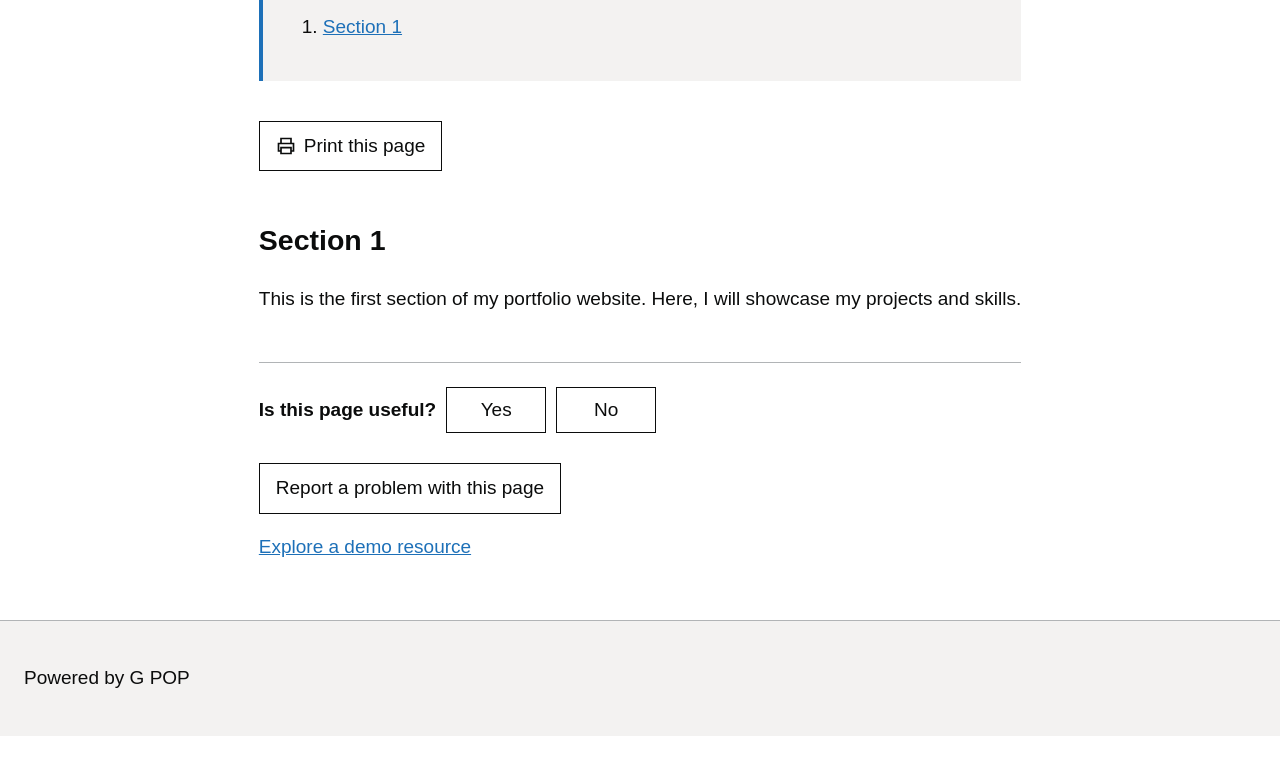
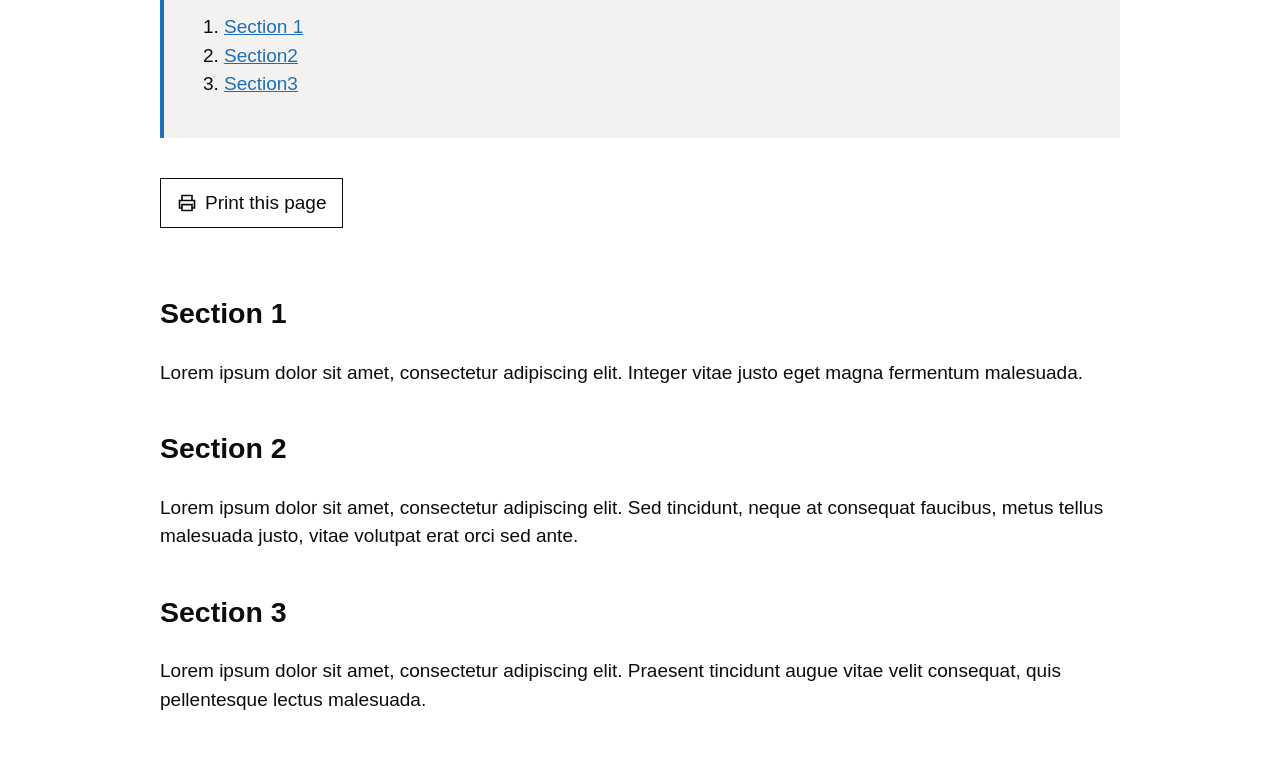
Before and after one commit to mePopis/g-pop-web-services, a plain HTML site: page index.html in a window 1280 px wide. Shown: the part 390-1149 px from the top of the page. Before the commit the page ends 1126 px from the top, so only its background shows below. Drawn offline with Linux system fonts and the light colour scheme.

Commit message:
Add content sections and contents links

```diff
--- a/index.html
+++ b/index.html
@@ -31,6 +31,8 @@
                 <h2>Contents</h2>
                 <ol>
                     <li><a href="#section1">Section 1</a></li>
+                    <li><a href="#section2">Section2</a></li>
+                    <li><a href="#section3">Section3</a></li>
                 </ol>
             </nav>
             <button class="print-button" type="button" onclick="window.print()">
@@ -51,7 +53,16 @@
             </button>
             <section id="section1">
                 <h2>Section 1</h2>
-                <p>This is the first section of my portfolio website. Here, I will showcase my projects and skills.</p>
+                <p>Lorem ipsum dolor sit amet, consectetur adipiscing elit. Integer vitae justo eget magna fermentum malesuada.</p>
+            </section>
+            <section id="section2">
+                <h2>Section 2</h2>
+                <p>Lorem ipsum dolor sit amet, consectetur adipiscing elit. Sed tincidunt, neque at consequat faucibus, metus tellus malesuada justo, vitae volutpat erat orci sed ante.</p>
+            </section>
+            <section id="section3">
+                <h2>Section 3</h2>
+                <p>Lorem ipsum dolor sit amet, consectetur adipiscing elit. Praesent tincidunt augue vitae velit consequat, quis pellentesque lectus malesuada.</p>
+            </section>
             <section class="page-feedback" aria-labelledby="feedback-heading">
                 <div class="feedback-row">
                     <h2 id="feedback-heading">Is this page useful?</h2>
--- a/styles.css
+++ b/styles.css
@@ -319,3 +319,8 @@ body.dark-mode .print-button:hover {
   outline: 3px solid #ffdd00;
   outline-offset: 3px;
 }
+
+main > section {
+  margin-top: 40px;
+  scroll-margin-top: 90px;
+}
```
